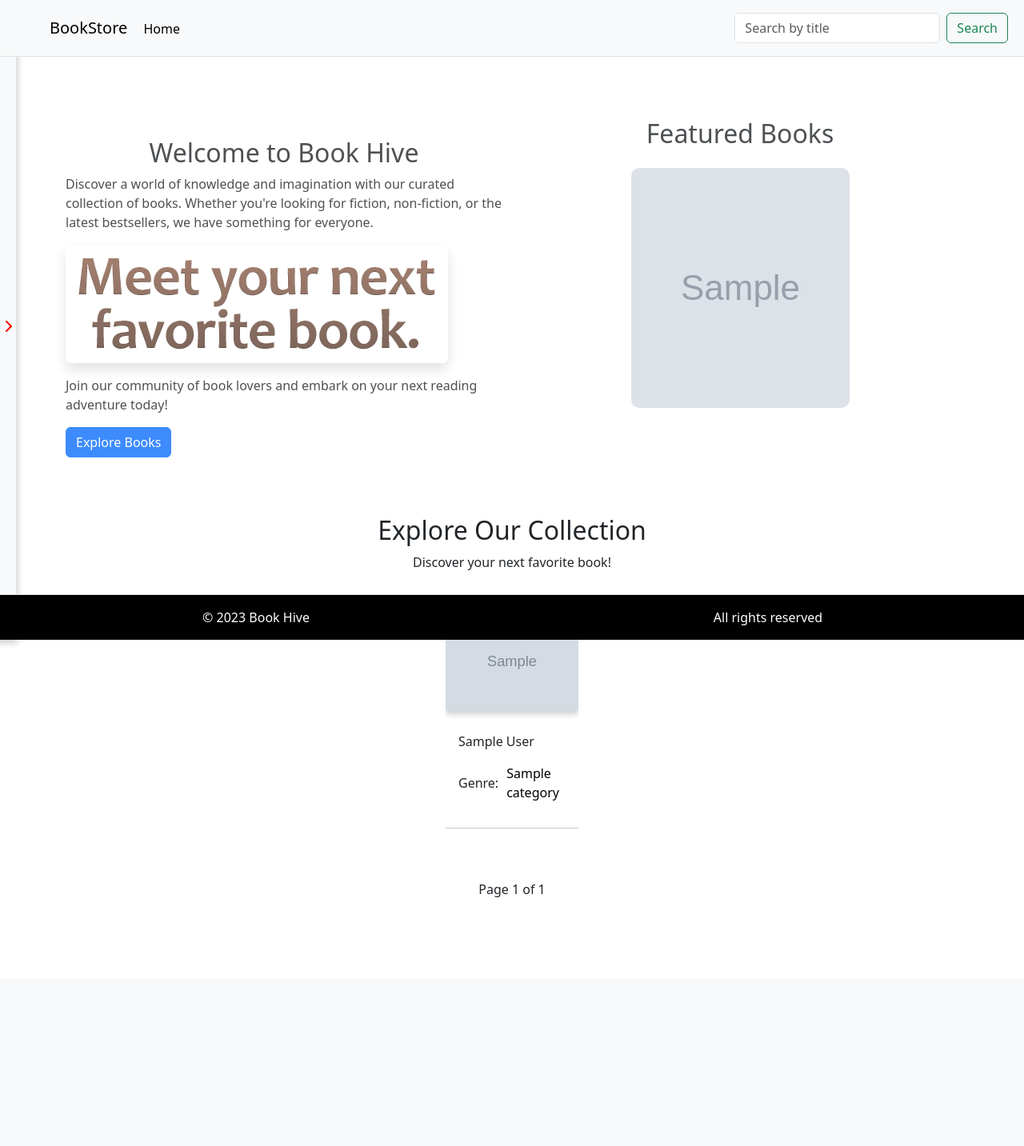
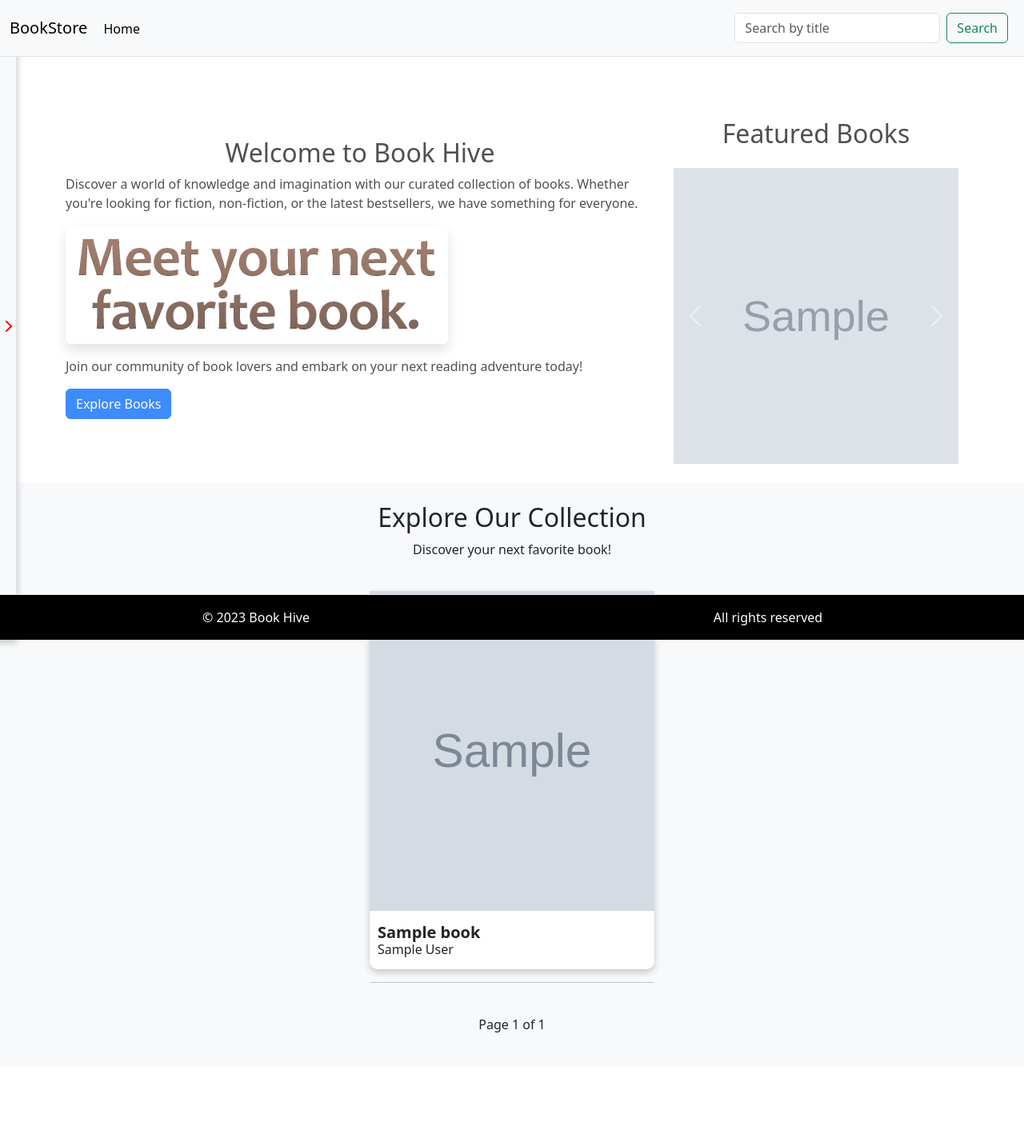
Before and after one commit to enocol/BookHive, a Django app: template bookstore/templates/bookstore/index.html in a window 1280 px wide. Shown: the whole page at 80% size. Before the commit the page ends 1122 px from the top, so only its background shows below. Run offline with Django 3.2, Linux system fonts and the light colour scheme; the template is opened without the code that fills it: most values are stand-ins (such as "Sample title", 1, 10 or a date in 2020); grey boxes marked "Sample" are stand-in pictures; some web fonts are replaced.

Commit message:
Improve ui

```diff
--- a/bookstore/templates/bookstore/index.html
+++ b/bookstore/templates/bookstore/index.html
@@ -2,7 +2,7 @@
 <!-- Hero Section -->
 <div class="container index-header">
   <div class="row">
-    <div class="col-md-6 my-5">
+    <div class="col-sm-6 col-md-8 my-5">
       <h2 class="text-center mt-4">Welcome to Book Hive</h2>
       <p class="">
         Discover a world of knowledge and imagination with our curated
@@ -22,7 +22,7 @@
       <a href="#books" class="btn btn-primary">Explore Books</a>
     </div>
 
-    <div class="col-md-6 text-center my-4">
+    <div class="col-sm-12 col-md-4 text-center my-4">
       <h2 class="text-center my-4">Featured Books</h2>
       <div
         id="carouselExampleAutoplaying"
@@ -33,13 +33,11 @@
         <div class="carousel-inner w-100">
           {% for book in featured_books %}
           <div class="carousel-item {% if forloop.first %}active{% endif %}">
-            <div class="image-container">
             <img
               src="{{ book.cover_image.url }}"
               class="carousel-image"
               alt="{{ book.title }}"
             />
-            </div>
           </div>
           {% endfor %}
         </div>
@@ -76,24 +74,19 @@
     </div>
     <div class="row justify-content-center p-0">
       {% for book in page_obj %}
-      <div class="col-sm-12 col-md-6 col-lg-2 mb-4">
+      <div class="col-sm-12 col-md-6 col-lg-4">
         <a href="{% url 'book_detail' book.id %}">
           <div class="card">
-            <div class="image-container">
             <img
               src="{{ book.cover_image.url }}"
               class="book-cover"
               alt="{{ book.title }}"
             />
-            </div>
-            <div class="card-body min-height-400px">
+
+            <div class="card-body">
               <div>
-                <!-- <p class="title">{{ book.title }}</p> -->
-                <p class="author">{{ book.author }}</p>
-              </div>
-              <div class="genre-container">
-                <span>Genre: </span>
-                <p class="category">{{ book.category }}</p>
+                <h3>{{ book.title }}</h3>
+                <h4>{{ book.author }}</h4>
               </div>
             </div>
           </div>
@@ -107,35 +100,38 @@
 </div>
 
 <!-- Pagination Controls -->
-<div class="container margin-buttom-20">
-  <div class="row pagination justify-content-center my-4">
+<div class="container">
+  <div class="row pagination">
     {% if page_obj.has_previous %}
 
-    <a href="?page=1#books" class="col-md-2 first">&laquo; first</a>
+    <a href="?page=1#books" class="col-sm-6 first-button">&laquo; first</a>
 
     <a
       href="?page={{ page_obj.previous_page_number }}#books"
-      class="col-md-2 previous"
+      class="col-sm-6 previous-button"
       >previous</a
     >
 
     {% endif %} {% if page_obj.has_next %}
     <a
       href="?page={{ page_obj.next_page_number }}#books"
-      class="col-md-2 previous"
+      class="col-sm-6 next-button"
       >next</a
     >
     <a
       href="?page={{ page_obj.paginator.num_pages }}#books"
-      class="col-md-2 first"
+      class="col-sm-6 last-button"
       >last &raquo;</a
     >
     {% endif %}
-
-    <div class="col-md-2 d-flex">
+  </div>
+  <div class="row justify-content-center">
+    <div class="col-sm-12 col-md-6 text-center my-4">
+      <p class="text-center">
         Page {{ page_obj.number }} of {{ page_obj.paginator.num_pages }}
-    </div>
+      </p>
     </div>
   </div>
 
   {% endblock %}
+</div>
--- a/static/css/styles.css
+++ b/static/css/styles.css
@@ -2,6 +2,9 @@
 
 * {
   list-style: none;
+  padding: 0;
+  margin: 0;
+  box-sizing: border-box;
 }
 
 .index-header {
@@ -39,10 +42,6 @@
   left: 0;
 }
 
-.margin-left-20 {
-  margin-left: 50px;
-}
-
 .absolute {
   position: fixed;
   bottom: 0;
@@ -54,13 +53,14 @@
   width: 100%;
 }
 
+.book-cover {
+  width: 100%;
+  height: 400px;
+  max-width: 100%;
+}
+
 .book-cover:hover {
   transform: scale(1.05);
-}
-
-.min-height-400px {
-  min-height: 100px;
-  padding: 5;
 }
 
 .post-description {
@@ -80,17 +80,11 @@
   border: 2px solid #dee2e6;
   transition: background-color 0.3s ease, box-shadow 0.3s ease;
 }
+
 .pagination {
-  text-align: center;
-  margin-top: 20px;
-}
-
-.pagination a {
-  margin: 0 5px;
-  text-decoration: none;
-  padding: 5px 10px;
-  border: 1px solid #ccc;
-  border-radius: 5px;
+  display: flex;
+  justify-content: space-around;
+  align-items: center;
 }
 
 .pagination .current {
@@ -143,14 +159,9 @@ a {
   margin-top: 100px;
 }
 
-.category {
-  margin: 0;
-}
-
-.genre-container {
-  display: flex;
-  align-items: center;
-  gap: 10px;
+section {
+  margin-bottom: 100px;
+  background-color: #f8f9fa;
 }
 
 footer {
@@ -161,15 +172,6 @@ footer {
 }
 .footer-hidden {
   transform: translateY(100%);
-}
-
-.w-200 {
-  width: 100%;
-  justify-content: center;
-}
-
-.margin-buttom-20 {
-  margin-bottom: 100px;
 }
 
 #page-footer {
@@ -197,52 +199,48 @@ footer {
   margin: 5px 0;
 }
 
-.d-flex {
+.card {
+  border: none;
+  border-radius: 10px;
+  box-shadow: 0 4px 8px rgba(0, 0, 0, 0.2);
   display: flex;
+  flex-direction: column;
   justify-content: center;
   align-items: center;
 }
 
-.card {
-  border: none;
+.card-body {
+  width: 100%;
+  padding: 0;
 }
 
-.image-container {
-  width: 100%; /* or any fixed width */
-  height: auto; /* or any fixed height */
-  overflow: hidden;
-  display: flex;
-  align-items: center;
-  justify-content: center;
+.card-body div {
+  margin: 5px 0;
+  padding: 10px;
 }
 
-.details-image-container {
-  width: 50%;
-  height: 400px;
+.card-body h3 {
+  font-size: 20px;
+  font-weight: bold;
   overflow: hidden;
-  display: flex;
-  align-items: center;
-  justify-content: center;
+  text-overflow: ellipsis;
+  white-space: nowrap;
 }
 
-.book-cover {
-  border-top-right-radius: 10px;
-  border-top-left-radius: 10px;
-  box-shadow: 0 4px 8px rgba(0, 0, 0, 0.2);
-  transition: transform 0.3s ease;
-  max-width: 100%;
-  max-height: 100%;
-  width: 100%;
-  margin: 10px;
-  height: auto;
-  display: block;
+.card-body h4 {
+  font-size: 16px;
+  font-weight: normal;
+}
+
+.card-body h3,
+.card-body h4 {
+  margin: 0;
 }
 
 .carousel-image {
-  width: 50%;
-  height: 300px;
-
-  border-radius: 10px;
+  width: 100%;
+  height: 370px;
+  max-width: 100%;
 }
 
 .static-container {
```
Also changed, not shown: other parts of static/css/styles.css (+35 -18 lines). Lines whose indentation alone changed are shown as unchanged.
